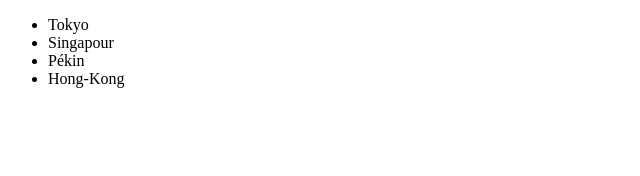
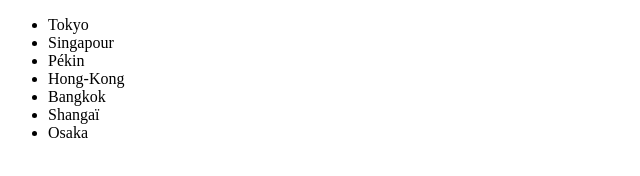
Before and after one commit to nist0/FormGitDist, a plain HTML site: page index.html in a window 1280 px wide. Shown: the whole page, without its empty margins (0-640 px from the left). Drawn offline with Linux system fonts and the light colour scheme.

Commit message:
Shanghaï and Osaka added.

```diff
--- a/index.html
+++ b/index.html
@@ -10,6 +10,9 @@
 			<li>Singapour</li>
 			<li>Pékin</li>
 			<li>Hong-Kong</li>
+			<li>Bangkok</li>
+			<li>Shangaï</li>
+			<li>Osaka</li>
 		</ul>
 	</body>
 </html>
```
